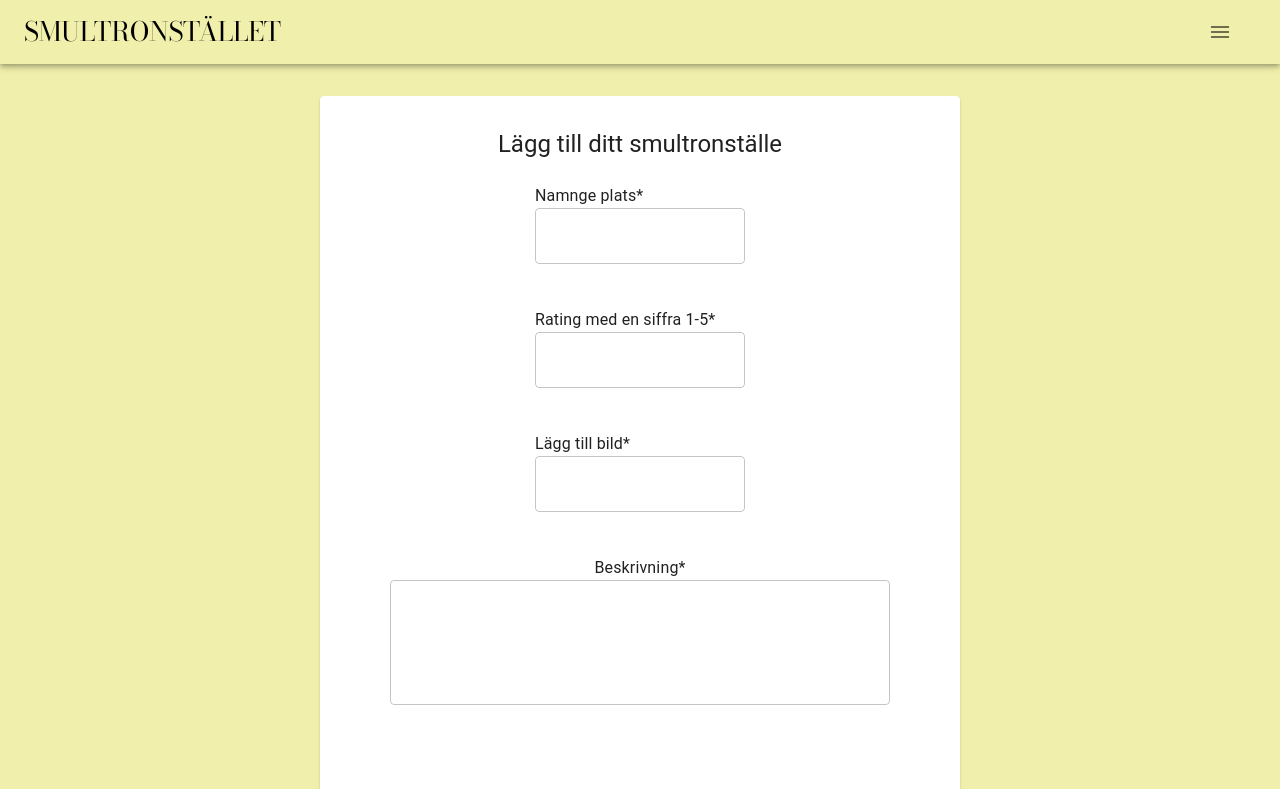
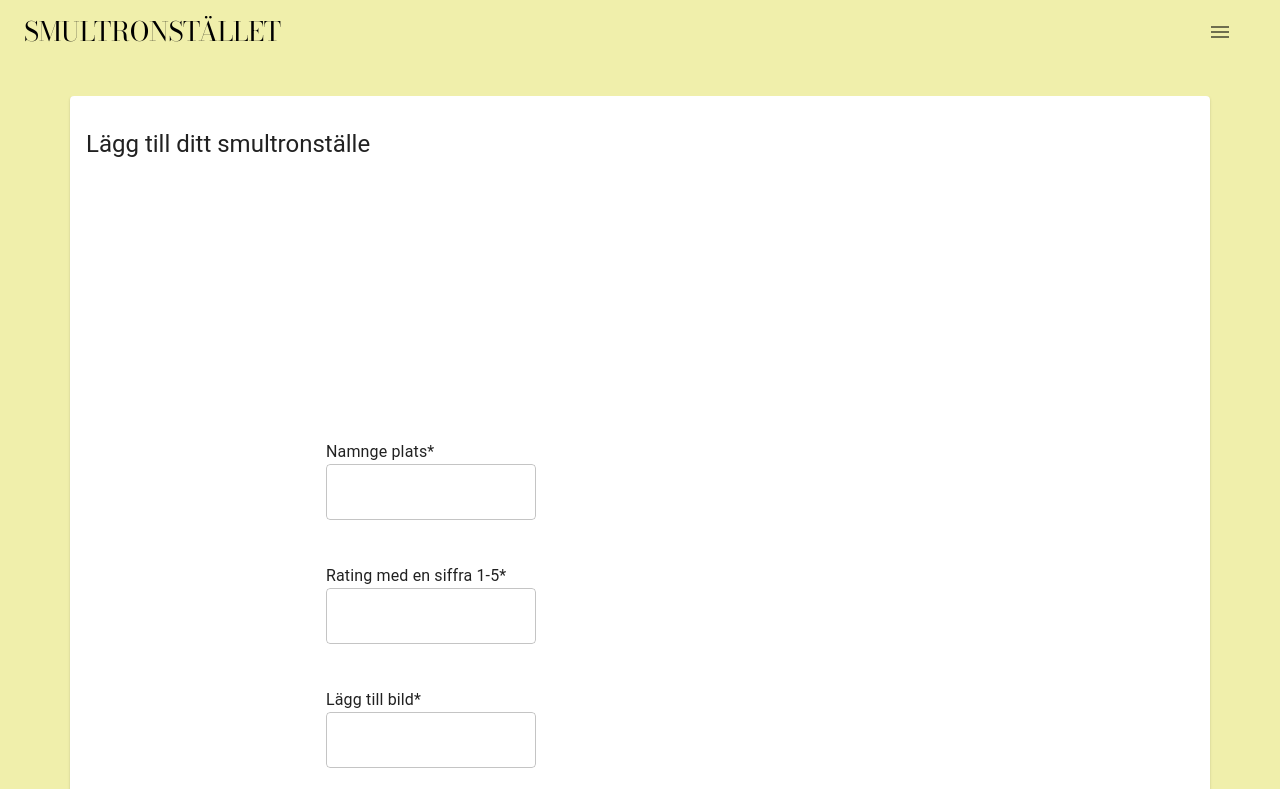
Before and after one commit to elle945/React-fullstack, a React (Vite) app in the folder Client/: page /recensioner in a window 1280 px wide. Shown: the top 789 px of the page. Built offline with nearby package versions, Linux system fonts and the light colour scheme.

Commit message:
almost 100p Co-authored-by: ElinITHS <elle945@users.noreply.github.com> Co-authored-by: VenessaKarlsson <VenessaKarlsson@users.noreply.github.com> Co-authored-by: Oskarnn <Oskarnn@users.noreply.github.com>

```diff
--- a/Client/package.json
+++ b/Client/package.json
@@ -15,6 +15,7 @@
     "@mui/icons-material": "^5.11.16",
     "@mui/material": "^5.13.2",
     "axios": "^1.4.0",
+    "bootstrap": "^5.3.0",
     "react": "^18.2.0",
     "react-bootstrap": "^2.7.4",
     "react-dom": "^18.2.0",
--- a/Client/src/App.css
+++ b/Client/src/App.css
@@ -57,7 +57,7 @@ padding: 0;
 }
 
 .bgWelcome {
-  height: 80vh;
+  height: 88vh;
   width: 100%;
   background-color: #F0EFAB;
   display: flex;
@@ -154,3 +154,10 @@ cursor: pointer;
   margin: 2vh;
 
 }
+
+.formCard  {
+padding-bottom: 10vh;
+margin-bottom: 10vh;
+align-items: center;
+  height: auto;
+}
--- /dev/null
+++ b/Client/src/components/ModalComp.jsx
@@ -0,0 +1,41 @@
+import { useState } from 'react';
+/* import 'bootstrap/dist/css/bootstrap.min.css'; */
+
+import Button from 'react-bootstrap/Button';
+import Modal from 'react-bootstrap/Modal';
+
+function ModalComp(props) {
+  const [props1, setProps1] = useState(props.item)
+  const [show, setShow] = useState(false);
+
+  const handleClose = () => setShow(false);
+  const handleShow = () => setShow(true);
+
+  return (
+    <>
+
+       <Button variant="success" onClick={handleShow}>
+        Läs mer
+      </Button>
+
+      <Modal  show={show} onHide={handleClose}>
+        <Modal.Header closeButton>
+          <Modal.Title>{props1.location}</Modal.Title>
+          </Modal.Header>
+
+        <Modal.Body>{props1.description} </Modal.Body>
+
+        <Modal.Footer>
+          <Button variant="success" onClick={handleClose}>
+            Stäng
+          </Button>
+
+
+        </Modal.Footer>
+      </Modal>
+
+    </>
+  );
+}
+
+export default ModalComp;
--- a/Client/src/components/Navbar.jsx
+++ b/Client/src/components/Navbar.jsx
@@ -14,9 +14,9 @@ function Navbar() {
   };
 
   return (
-    <AppBar position="static" sx={{bgcolor: 'bgcolor.bg'}} className='navbar'>
+    <AppBar position="static" sx={{bgcolor: 'bgcolor.bg'}} >
       <Toolbar>
-      <Typography variant="h2" component="div" sx={{ flexGrow: 1, display: 'flex', justifyContent: 'center', alignItems: 'center' }}>
+      <Typography variant="h2" component="div" sx={{ flexGrow: 1, display: 'flex'}}>
         <Link style={{textDecoration: 'none', color: 'black', fontFamily: 'Bodoni Moda', letterSpacing: '-0.00833em', fontSize: '20pt', fontWeight: '300', lineHeight: '1.2', flexGrow: 1, margin: '0', WebkitBoxFlex: '1', overflowY: 'hidden'}} to={"/"}>SMULTRONSTÄLLET</Link>
 
         </Typography>
--- a/Client/src/components/ProductCards.jsx
+++ b/Client/src/components/ProductCards.jsx
@@ -1,4 +1,5 @@
 // import Button from 'react-bootstrap/Button';
+import 'bootstrap/dist/css/bootstrap.min.css';
 
 import axios from "axios"
 import {useState,useEffect} from "react"
@@ -79,8 +80,8 @@ const searchName = (event) => {
 
 
  return ( <div>
-  <div className='bgimg'>
- </div>
+  <div style={{backgroundColor:'rgb(240, 239, 171)'}}>
+
 
 <div style={{width: '50%', margin: 'auto', marginTop: '2em'}}>
   <input className='inputField' placeholder='Sök på en plats..' onInput={searchName} type='text'></input>
@@ -94,6 +95,7 @@ const searchName = (event) => {
     //   backgroundColor: pink[800],
     //   '&.Mui-checked': {
     //     color: pink[600],
+
     //   },
     // }}
 
@@ -108,8 +110,8 @@ const searchName = (event) => {
   <Container className='CardContainer'>
 
   {data.map((item, index) => (
-   <Col  sm={6} key={item.id}>
-    <Card style={{  width: '50%', backgroundColor: 'white', margin: 'auto', marginBottom: '2em',  borderRadius: '10px', gap: '10px' }}>
+   <Col  sm={12} lg={12} key={item.id} style={{width: '70%', margin: 'auto'}}>
+    <Card style={{margin: '1em'}}>
     <Card.Img style={{ width: '100%' }} variant="top" src={`Images/${item.image_url}`} />
 
     <Card.Body>
@@ -129,7 +131,7 @@ const searchName = (event) => {
    </Col>
   ))}
  </Container>
-
+ </div>
  </div>
  );
 
--- a/Client/src/components/UploadForm.jsx
+++ b/Client/src/components/UploadForm.jsx
@@ -58,16 +58,16 @@ try{
 return (
 
 
-
+<div style={{backgroundColor:'rgb(240, 239, 171)'}}>
 <div className="FormContainer">
-<Card sx={{ pb: "10vh", mb: "10vh", display: "flex", flexDirection: "column", alignItems: "center", width:'80vh', height: 'auto'}}>
+<Card className="formCard" >
 <Typography sx={{p: 2, mt: 2}}variant="h5" gutterBottom>Lägg till ditt smultronställe</Typography>
-<Container>
+<Container style={{margin: 'auto', padding: '20vw'}}>
  <Row>
- <Col sm={6}>
+ <Col sm={12} lg={12} >
  <Typography component="legend">Namnge plats*</Typography>
  <TextField
-sx={{ borderBottomRightRadius: '12px', borderTopLeftRadius: '0px', borderTopRightRadius: '0px', borderBottomLeftRadius: '0px', height: '100px', color: 'cards.bg'}} elevation={4}
+sx={{ borderBottomRightRadius: '12px', borderTopLeftRadius: '0px', borderTopRightRadius: '0px', borderBottomLeftRadius: '0px', height: '100px', color: 'cards.bg', textAlign: 'center'}} elevation={4}
   required
   id="outlined-basic"
   multiline
@@ -90,7 +90,7 @@ sx={{ borderBottomRightRadius: '12px', borderTopLeftRadius: '0px', borderTopRigh
   }}
 /> */}
 
- <Col sm={6}>
+ <Col sm={12}>
  <Typography component="legend">Rating med en siffra 1-5*</Typography>
  <TextField
 sx={{ borderBottomRightRadius: '12px', borderTopLeftRadius: '0px', borderTopRightRadius: '0px', borderBottomLeftRadius: '0px', height: '100px', color: 'cards.bg'}} elevation={4}
@@ -104,7 +104,7 @@ sx={{ borderBottomRightRadius: '12px', borderTopLeftRadius: '0px', borderTopRigh
  />
  </Col>
 
- <Col sm={6}>
+ <Col sm={12}>
  <Typography component="legend">Lägg till bild*</Typography>
  <TextField
 
@@ -128,7 +128,7 @@ sx={{ borderBottomRightRadius: '12px', borderTopLeftRadius: '0px', borderTopRigh
 <Typography component="legend">Beskrivning*</Typography>
  <TextField
 
-sx={{borderBottomRightRadius: '0px', borderTopLeftRadius: '0px', borderTopRightRadius: '0px', borderBottomLeftRadius: '0px', width: '50vw', maxWidth: '500px', height: '200px', color: 'cards.bg'}} elevation={4}
+sx={{borderBottomRightRadius: '0px', borderTopLeftRadius: '0px', borderTopRightRadius: '0px', borderBottomLeftRadius: '0px', width: '50vw', maxWidth: '500px', height: '200px', color: 'cards.bg', margin: 'auto', padding: '5vw'}} elevation={4}
 id="outlined-basic"
   multiline
   type="textarea"
@@ -177,7 +177,7 @@ Lägg till
  </Card >
 
 </div>
-
+</div>
 )
 
 }
--- a/Client/src/main.jsx
+++ b/Client/src/main.jsx
@@ -2,8 +2,9 @@ import React from 'react'
 import ReactDOM from 'react-dom/client'
 import App from './App.jsx'
 import { BrowserRouter } from 'react-router-dom'
+import { ThemeProvider, colors, createTheme } from '@mui/material'
+import 'bootstrap/dist/css/bootstrap.min.css';
 import './App.css'
-import { ThemeProvider, colors, createTheme } from '@mui/material'
 
 const theme = createTheme({
   palette: {
--- a/Client/src/pages/Home.jsx
+++ b/Client/src/pages/Home.jsx
@@ -3,8 +3,7 @@ import { Box, Card, Container, Paper, Typography } from '@mui/material'
 import axios from 'axios'
 import { useState, useEffect } from 'react'
 import TuneIcon from '@mui/icons-material/Tune';
-
-
+import ModalComp from '../components/ModalComp'
 function HomePage() {
 
   const [data, setData] = useState([])
@@ -54,6 +53,7 @@ function filter(event) {
 
   return (
     <>
+
       { welcome ?
         <section className="bgWelcome" onClick={ () => setWelcome(false)}>
           <div className="welcomeImg"></div>
@@ -77,7 +77,6 @@ function filter(event) {
               </div>
 
               {filterData.map((item, index) => (
-
                 <Card key={index} sx={{ borderBottomRightRadius: '12px', borderTopLeftRadius: '12px', borderTopRightRadius: '0px', borderBottomLeftRadius: '0px', height: '100px', color: 'cards.bg', marginTop: "3vh", display:"flex"}} elevation={4}>
 
                   <img className='cardImg' src={`Images/${item.image_url}`} alt={`Images/${item.image_url}`} />
@@ -86,7 +85,7 @@ function filter(event) {
                       <Typography variant='p' align="center" sx={{fontSize: "14pt", fontWeight: "400", margin:"auto", height:"inherit", marginTop:"2rem"}}>{item.location}</Typography>
 
 
-
+                <ModalComp key={index} item={item}/>
 
                 </Card>
               ))}
@@ -95,6 +94,7 @@ function filter(event) {
             </Container>
             </div>
         </section>
+
       }
 
 
```
Also changed, not shown: 1 other file (tests, documents, lock files or other folders).
